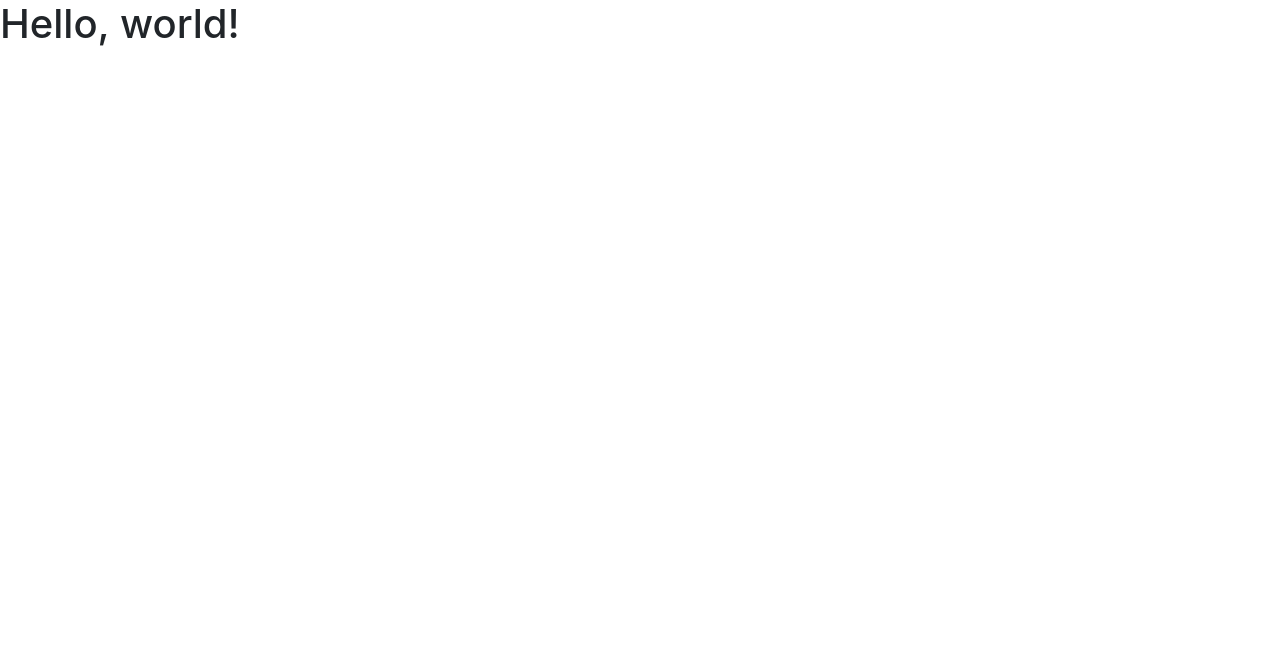
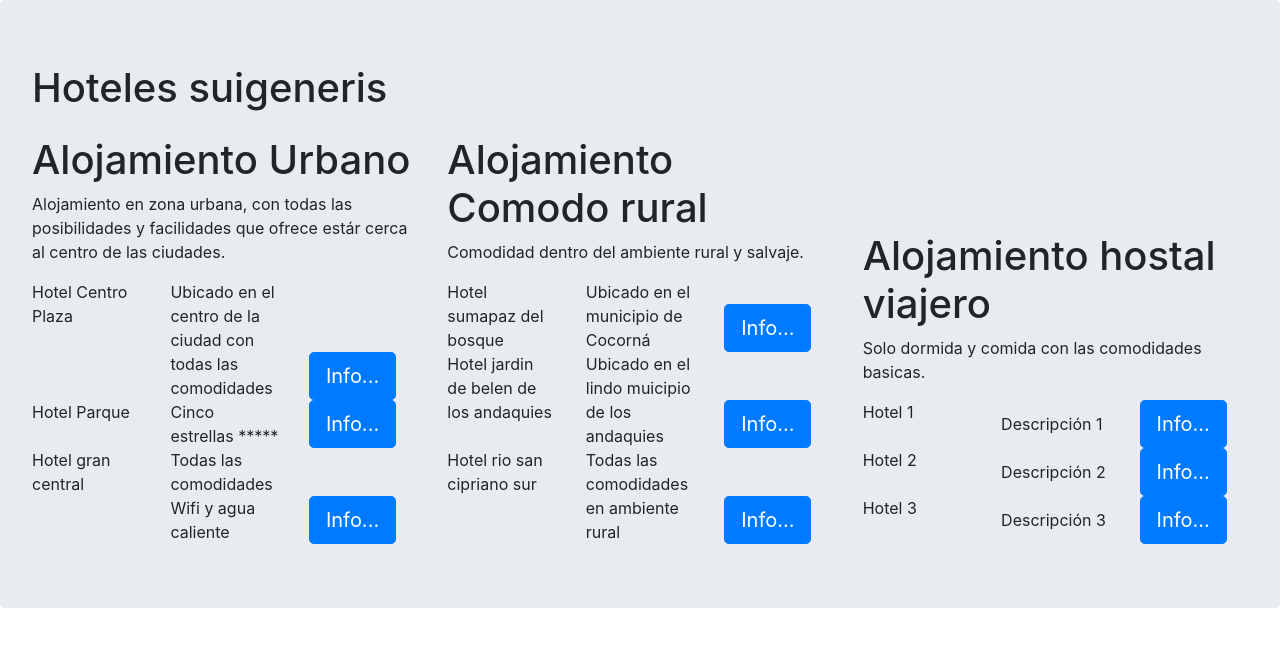
Before and after one commit to jjpalacio/guia-hoteles, a website: page index.html in a window 1280 px wide. Drawn offline with nearby package versions, Linux system fonts and the light colour scheme.

Commit message:
Práctica grillas

```diff
--- a/index.html
+++ b/index.html
@@ -7,11 +7,141 @@
 
     <!-- Bootstrap CSS -->
     <link rel="stylesheet" href="node_modules/bootstrap/dist/css/bootstrap.min.css">
-
-    <title>Hello, world!</title>
+    <title>Hoteles</title>
   </head>
   <body>
-    <h1>Hello, world!</h1>
+
+    <div class="jumbotron">
+      <h1>Hoteles suigeneris</h1>
+      <div class="row">
+        <div class=
+        "col align-self-star">
+          <p>
+            <h1>Alojamiento Urbano</h1>
+
+          Alojamiento en zona urbana, con todas las posibilidades y facilidades que ofrece estár cerca al centro de las ciudades.</p>
+          <div class=row>
+            <div class=
+            "col align-self-star">
+              Hotel Centro Plaza
+            </div>
+            <div class="col align-self-center">
+              Ubicado en el centro de la ciudad con todas las comodidades
+            </div>
+            <div class="col align-self-end">
+              <a class="btn btn-primary btn-lg" href="#" role="button">Info...</a>
+            </div>
+          </div>
+          <div class=row>
+            <div class=
+            "col align-self-star">
+              Hotel Parque
+            </div>
+            <div class="col align-self-center">
+              Cinco estrellas *****
+            </div>
+            <div class="col align-self-end">
+              <a class="btn btn-primary btn-lg" href="#" role="button">Info...</a>
+            </div>
+          </div>
+          <div class=row>
+            <div class=
+            "col align-self-star">
+              Hotel gran central
+            </div>
+            <div class="col align-self-center">
+              Todas las comodidades Wifi y agua caliente
+            </div>
+            <div class="col align-self-end">
+              <a class="btn btn-primary btn-lg" href="#" role="button">Info...</a>
+            </div>
+          </div>
+
+        </div>
+        <div class="col align-self-center">
+          <p>
+            <h1>Alojamiento Comodo rural</h1>
+            Comodidad dentro del ambiente rural y salvaje.</p>
+            <div class=row>
+              <div class=
+              "col align-self-star">
+                Hotel sumapaz del bosque
+              </div>
+              <div class="col align-self-center">
+                Ubicado en el municipio de Cocorná
+              </div>
+              <div class="col align-self-end">
+                <a class="btn btn-primary btn-lg" href="#" role="button">Info...</a>
+              </div>
+            </div>
+            <div class=row>
+              <div class=
+              "col align-self-star">
+                Hotel jardin de belen de los andaquies
+              </div>
+              <div class="col align-self-center">
+                Ubicado en el lindo muicipio de los andaquies
+              </div>
+              <div class="col align-self-end">
+                <a class="btn btn-primary btn-lg" href="#" role="button">Info...</a>
+              </div>
+            </div>
+            <div class=row>
+              <div class=
+              "col align-self-star">
+                Hotel rio san cipriano sur
+              </div>
+              <div class="col align-self-center">
+                Todas las comodidades en ambiente rural
+              </div>
+              <div class="col align-self-end">
+                <a class="btn btn-primary btn-lg" href="#" role="button">Info...</a>
+              </div>
+            </div>
+        </div>
+        <div class="col align-self-end">
+          <p>
+            <h1>Alojamiento hostal viajero</h1>
+            Solo dormida y comida con las comodidades basicas.</p>
+            <div class=row>
+              <div class=
+              "col align-self-star">
+                Hotel 1
+              </div>
+              <div class="col align-self-center">
+                Descripción 1
+              </div>
+              <div class="col align-self-end">
+                <a class="btn btn-primary btn-lg" href="#" role="button">Info...</a>
+              </div>
+            </div>
+            <div class=row>
+              <div class=
+              "col align-self-star">
+                Hotel 2
+              </div>
+              <div class="col align-self-center">
+                Descripción 2
+              </div>
+              <div class="col align-self-end">
+                <a class="btn btn-primary btn-lg" href="#" role="button">Info...</a>
+              </div>
+            </div>
+            <div class=row>
+              <div class=
+              "col align-self-star">
+                Hotel 3
+              </div>
+              <div class="col align-self-center">
+                Descripción 3
+              </div>
+              <div class="col align-self-end">
+                <a class="btn btn-primary btn-lg" href="#" role="button">Info...</a>
+              </div>
+            </div>
+        </div>
+      </div>
+    </div>
 
     <!-- Optional JavaScript -->
     <!-- jQuery first, then Popper.js, then Bootstrap JS -->
```
